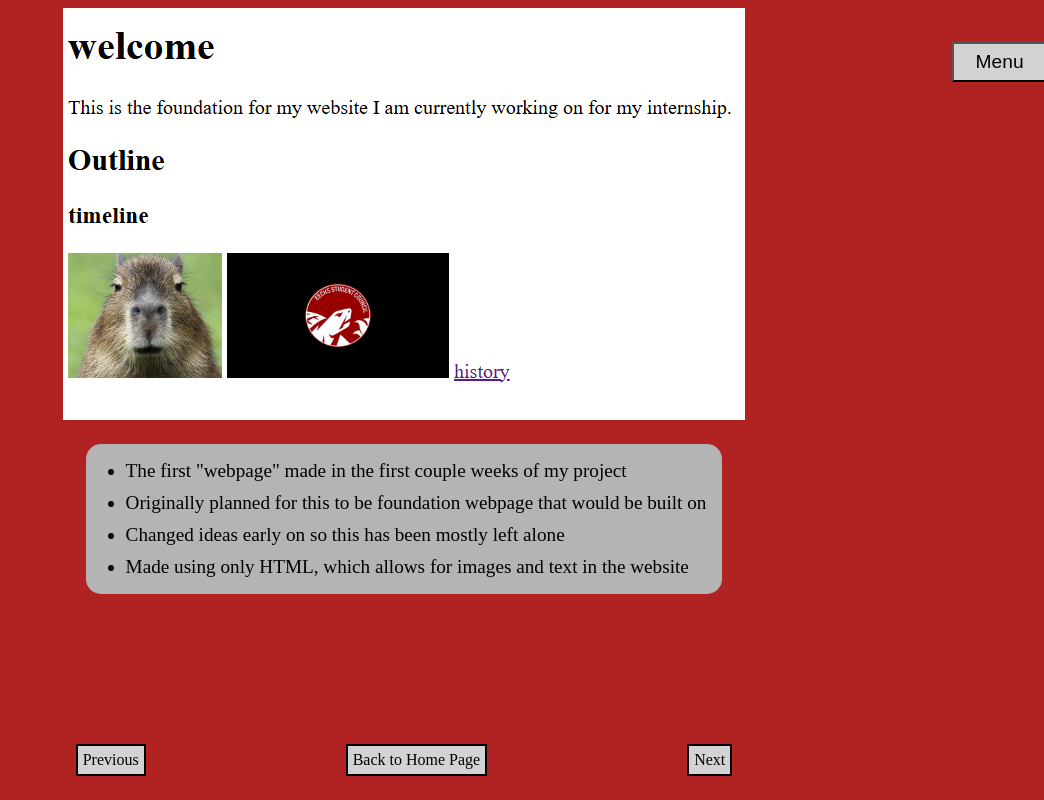
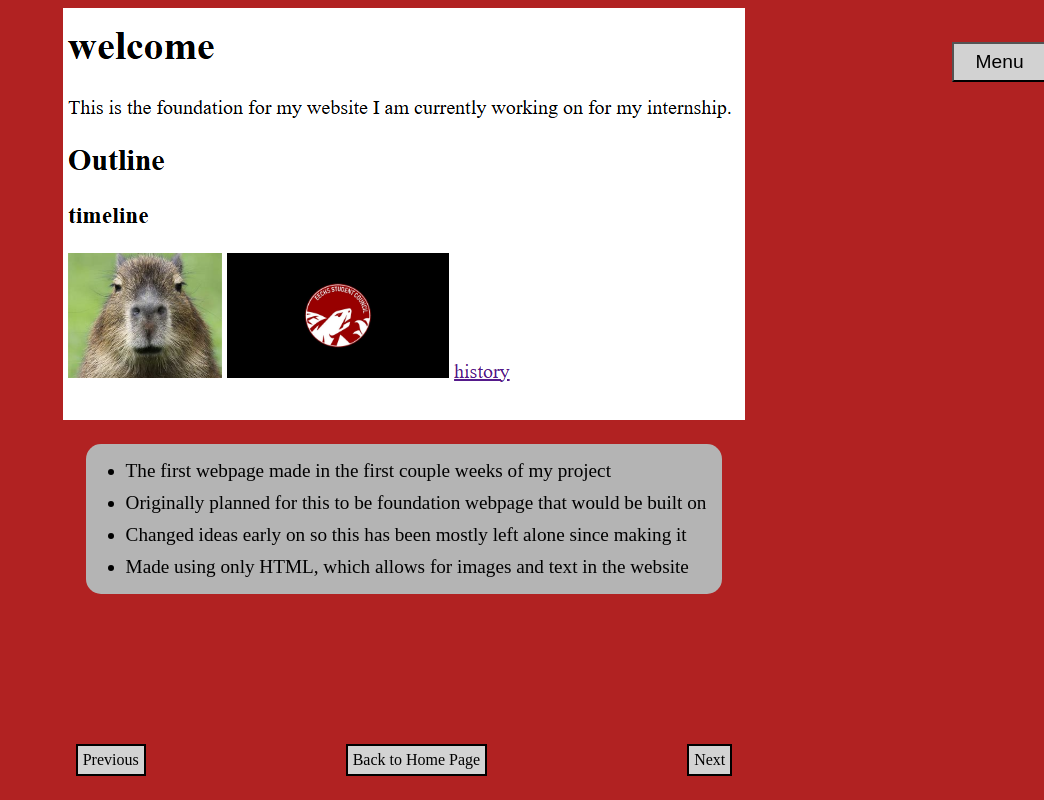
Before and after one commit to CameronWoodard662/website-project, a plain HTML site: page slide-01.html in a window 1280 px wide. Shown: the whole page, without its empty margins (236-1280 px from the left). Drawn offline with Linux system fonts and the light colour scheme.

Commit message:
minor changes

```diff
--- a/slide-01.html
+++ b/slide-01.html
@@ -23,14 +23,15 @@
     </div>
     <div class="bullet-point">
       <ul>
-        <li>
-          The first "webpage" made in the first couple weeks of my project
-        </li>
+        <li>The first webpage made in the first couple weeks of my project</li>
         <li>
           Originally planned for this to be foundation webpage that would be
           built on
         </li>
-        <li>Changed ideas early on so this has been mostly left alone</li>
+        <li>
+          Changed ideas early on so this has been mostly left alone since making
+          it
+        </li>
         <li>
           Made using only HTML, which allows for images and text in the website
         </li>
```
Also changed, not shown: finished.html (+0 -1 lines), index.html (+3 -1 lines), slide-03.html (+1 -1 lines).
